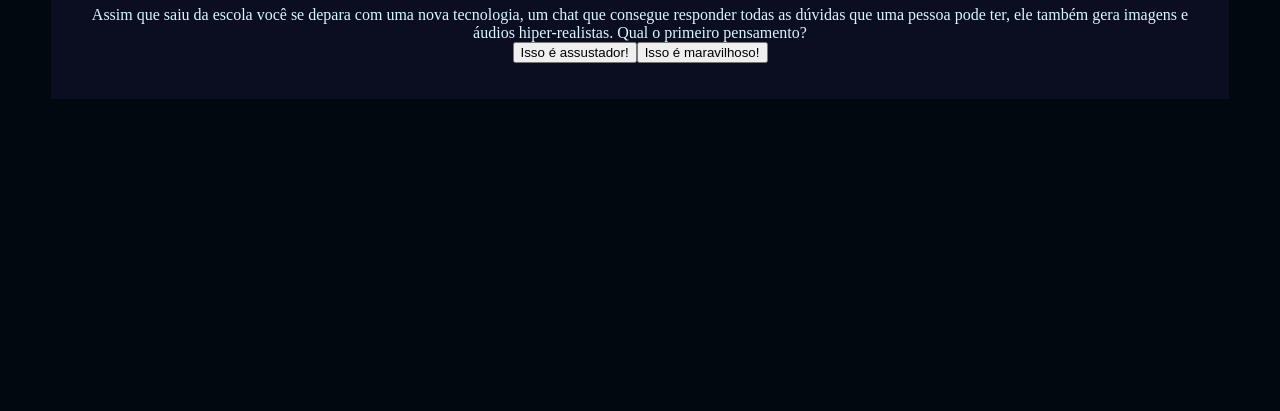
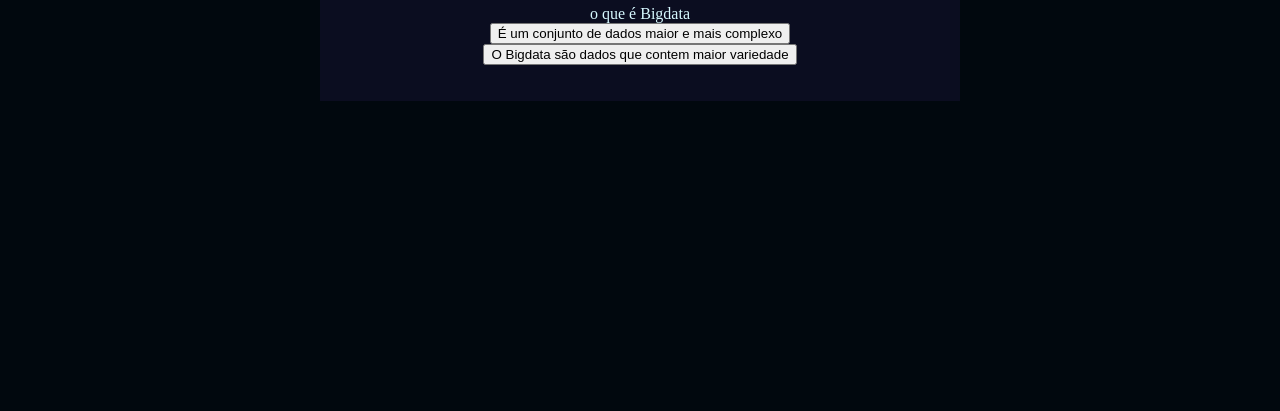
Before and after one commit to daymedeiro/p3m-2024-missao, a plain HTML site: page index.html in a window 1280 px wide. Shown: the part 405-816 px from the top of the page. Drawn offline with Linux system fonts and the light colour scheme.

Commit message:
Add files via upload

```diff
--- a/index.html
+++ b/index.html
@@ -8,7 +8,7 @@
 </head>
 <body>
     <div class="caixa-principal">
-        <h1>Você decide o futuro da IA</h1>
+        <h1>Big data</h1>
         <div class="caixa-perguntas"></div>
         <div class="caixa-alternativas"></div>
         <div class="caixa-resultado">
--- a/script.js
+++ b/script.js
@@ -6,56 +6,108 @@ const textoResultado = document.querySelector(".texto-resultado");
 
 const perguntas = [
     {
-        enunciado: "Assim que saiu da escola você se depara com uma nova tecnologia, um chat que consegue responder todas as dúvidas que uma pessoa pode ter, ele também gera imagens e áudios hiper-realistas. Qual o primeiro pensamento?",
+        enunciado: "o que é Bigdata",
         alternativas: [
-            "Isso é assustador!",
-            "Isso é maravilhoso!"
+            {
+                texto: "É um conjunto de dados maior e mais complexo",
+                afirmacao: "afirmação"
+            },
+            {
+                texto: "O Bigdata são dados que contem maior variedade",
+                afirmacao: "afirmação"
+            }
         ]
     },
     {
         enunciado: "Com a descoberta desta tecnologia, chamada Inteligência Artificial, uma professora de tecnologia da escola decidiu fazer uma sequência de aulas sobre esta tecnologia. No fim de uma aula ela pede que você escreva um trabalho sobre o uso de IA em sala de aula. Qual atitude você toma?",
         alternativas: [
-            "Utiliza uma ferramenta de busca na internet que utiliza IA para que ela ajude a encontrar informações relevantes para o trabalho e explique numa linguagem que facilite o entendimento.",
-            "Escreve o trabalho com base nas conversas que teve com colegas, algumas pesquisas na internet e conhecimentos próprios sobre o tema."
+            {
+                texto: "Utiliza uma ferramenta de busca na internet que utiliza IA para que ela ajude a encontrar informações relevantes para o trabalho e explique numa linguagem que facilite o entendimento.",
+                afirmacao: "afirmação"
+            },
+            {
+                texto: "Escreve o trabalho com base nas conversas que teve com colegas, algumas pesquisas na internet e conhecimentos próprios sobre o tema.",
+                afirmacao: "afirmação"
+            }
         ]
     },
     {
         enunciado: "Após a elaboração do trabalho escrito, a professora realizou um debate entre a turma para entender como foi realizada a pesquisa e escrita. Nessa conversa também foi levantado um ponto muito importante: como a IA impacta o trabalho do futuro. Nesse debate, como você se posiciona?",
         alternativas: [
-            "Defende a ideia de que a IA pode criar novas oportunidades de emprego e melhorar habilidades humanas.",
-            "Me preocupo com as pessoas que perderão seus empregos para máquinas e defendem a importância de proteger os trabalhadores."
+            {
+                texto: "Defende a ideia de que a IA pode criar novas oportunidades de emprego e melhorar habilidades humanas.",
+                afirmacao: "afirmação"
+            },
+            {
+                texto: "Me preocupo com as pessoas que perderão seus empregos para máquinas e defendem a importância de proteger os trabalhadores.",
+                afirmacao: "afirmação"
+            }
         ]
     },
     {
         enunciado: "Ao final da discussão, você precisou criar uma imagem no computador que representasse o que pensa sobre IA. E agora?",
         alternativas: [
-            "Criar uma imagem utilizando uma plataforma de design como o Paint.",
-            "Criar uma imagem utilizando um gerador de imagem de IA."
+            {
+                texto: "Criar uma imagem utilizando uma plataforma de design como o Paint.",
+                afirmacao: "afirmação"
+            },
+            {
+                texto: "Criar uma imagem utilizando um gerador de imagem de IA.",
+                afirmacao: "afirmação"
+            }
         ]
     },
     {
         enunciado: "Você tem um trabalho em grupo de biologia para entregar na semana seguinte, o andamento do trabalho está um pouco atrasado e uma pessoa do seu grupo decidiu fazer com ajuda da IA. O problema é que o trabalho está totalmente igual ao do chat. O que você faz? ",
         alternativas: [
-            "Escrever comandos para o chat é uma forma de contribuir com o trabalho, por isso não é um problema utilizar o texto inteiro.",
-            "O chat pode ser uma tecnologia muito avançada, mas é preciso manter a atenção pois toda máquina erra, por isso revisar o trabalho e contribuir com as perspectivas pessoais é essencial."
+            {
+                texto: "Escrever comandos para o chat é uma forma de contribuir com o trabalho, por isso não é um problema utilizar o texto inteiro.",
+                afirmacao: "afirmação"
+            },
+            {
+                texto: "O chat pode ser uma tecnologia muito avançada, mas é preciso manter a atenção pois toda máquina erra, por isso revisar o trabalho e contribuir com as perspectivas pessoais é essencial.",
+                afirmacao: "afirmação"
+            }
         ]
     },
 ];
 
+
 let atual = 0;
 let perguntaAtual;
+let historiaFinal = "";
 
 function mostraPergunta() {
+    if (atual >= perguntas.length) {
+        mostraResultado();
+        return;
+    }
     perguntaAtual = perguntas[atual];
     caixaPerguntas.textContent = perguntaAtual.enunciado;
+    caixaAlternativas.textContent = "";
     mostraAlternativas();
 }
-function mostraAlternativas() {
+
+function mostraAlternativas(){
     for(const alternativa of perguntaAtual.alternativas) {
         const botaoAlternativas = document.createElement("button");
-        botaoAlternativas.textContent = alternativa;
+        botaoAlternativas.textContent = alternativa.texto;
+        botaoAlternativas.addEventListener("click", () => respostaSelecionada(alternativa));
         caixaAlternativas.appendChild(botaoAlternativas);
     }
 }
 
+function respostaSelecionada(opcaoSelecionada) {
+    const afirmacoes = opcaoSelecionada.afirmacao;
+    historiaFinal += afirmacoes + " ";
+    atual++;
+    mostraPergunta();
+}
+
+function mostraResultado() {
+    caixaPerguntas.textContent = "Em 2049...";
+    textoResultado.textContent = historiaFinal;
+    caixaAlternativas.textContent = "";
+}
+
 mostraPergunta();
--- a/style.css
+++ b/style.css
@@ -1,9 +1,10 @@
-:root {
-  --cor-fundo: #01080E;
+:root{
+    --cor-fundo: #01080E ;
     --cor-principal: #0B0D20 ;
     --cor-secundaria: #212333;
     --cor-destaque: #2BDEFD;
     --cor-texto: #D7F9FF;
+
 }
 
 body {
@@ -18,6 +19,7 @@ body {
 .caixa-principal{
     background-color: var(--cor-principal);
     width: 90%;
+    max-width: 600px;
     text-align: center;
     padding: 20px;
 }
```
Lines whose indentation alone changed are shown as unchanged.
